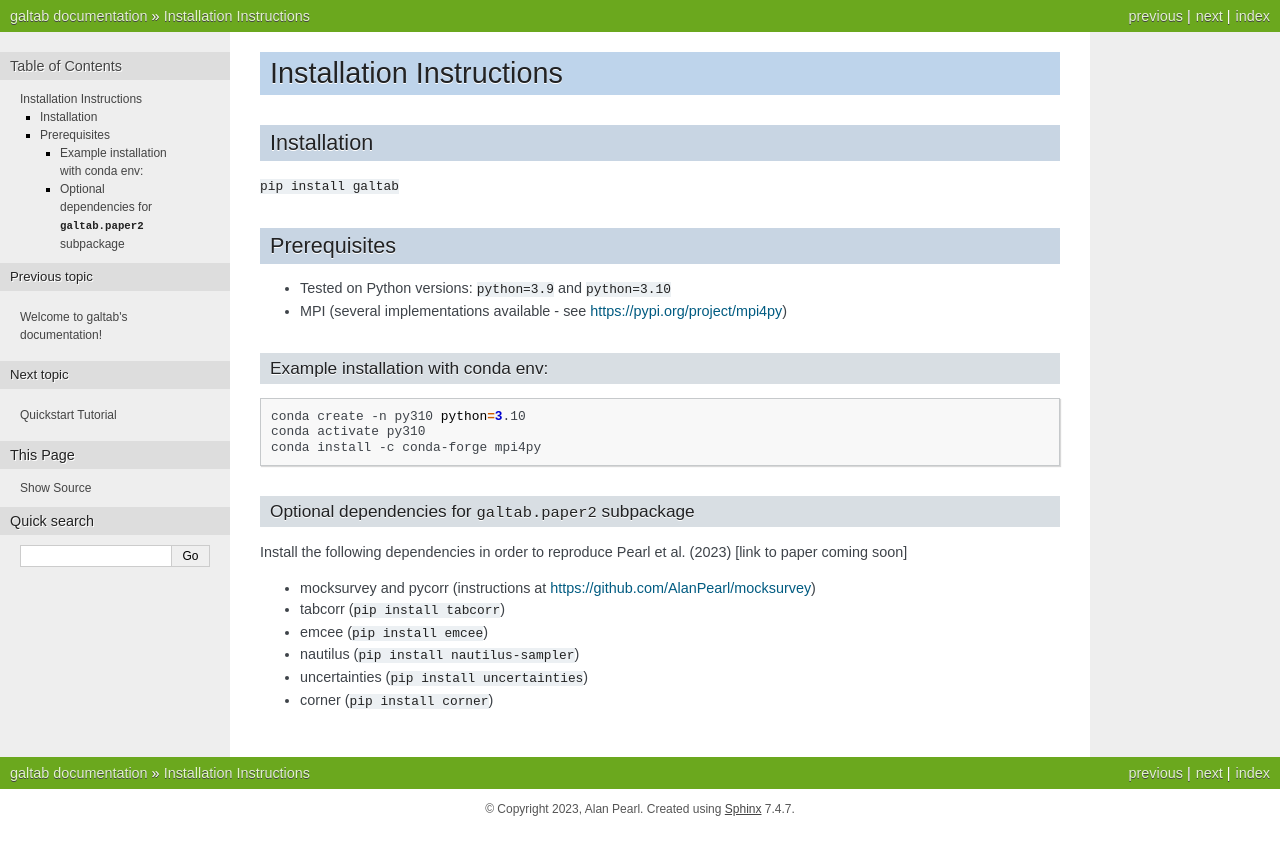
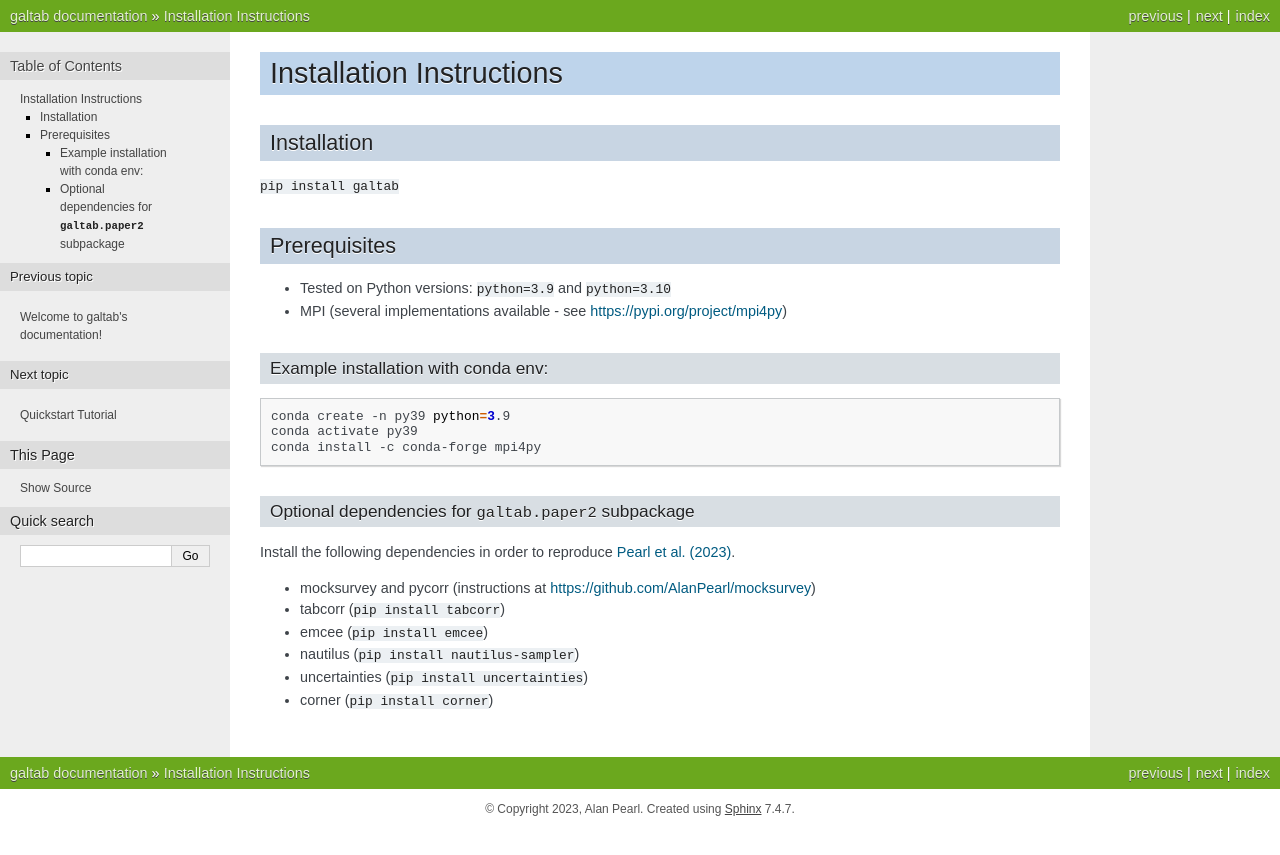
Before and after one commit to AlanPearl/galtab, a Sphinx documentation site: the page built from docs/source/installation.rst, in a window 1280 px wide. Shown: the top 855 px of the page. Built offline with Sphinx 7.4.7, drawn with Linux system fonts in a browser that asks for light colours.

Commit message:
Update requirement of python>=3.9

```diff
--- a/docs/source/installation.rst
+++ b/docs/source/installation.rst
@@ -15,15 +15,14 @@ Example installation with conda env:
 
 .. code-block:: bash
 
-    conda create -n py310 python=3.10
-    conda activate py310
+    conda create -n py39 python=3.9
+    conda activate py39
     conda install -c conda-forge mpi4py
 
 Optional dependencies for ``galtab.paper2`` subpackage
 ++++++++++++++++++++++++++++++++++++++++++++++++++++++
 
-Install the following dependencies in order to reproduce Pearl et al. (2023)
-[link to paper coming soon]
+Install the following dependencies in order to reproduce `Pearl et al. (2023)`_.
 
 - mocksurvey and pycorr (instructions at https://github.com/AlanPearl/mocksurvey)
 - tabcorr (``pip install tabcorr``)
```
Also changed, not shown: other parts of docs/source/installation.rst (+2 -0 lines), README.md (+3 -4 lines).
